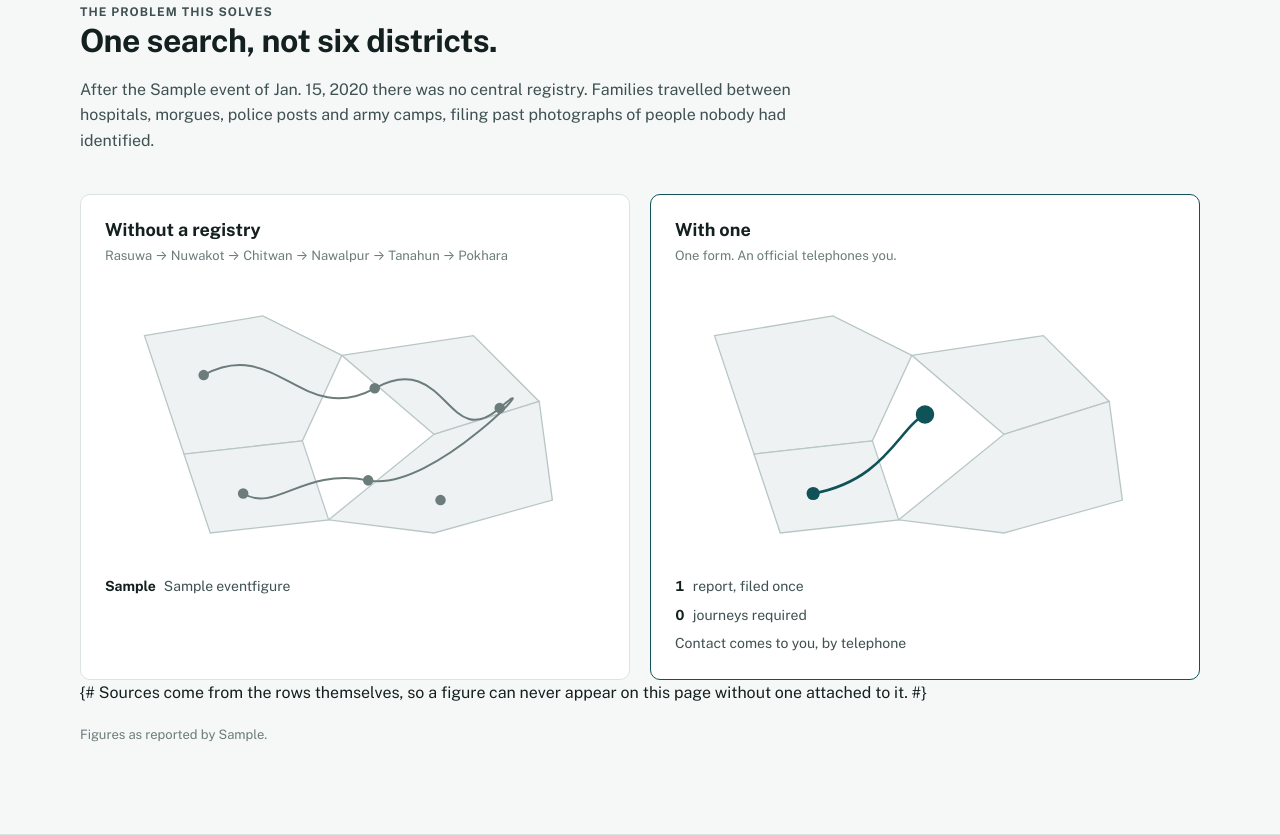
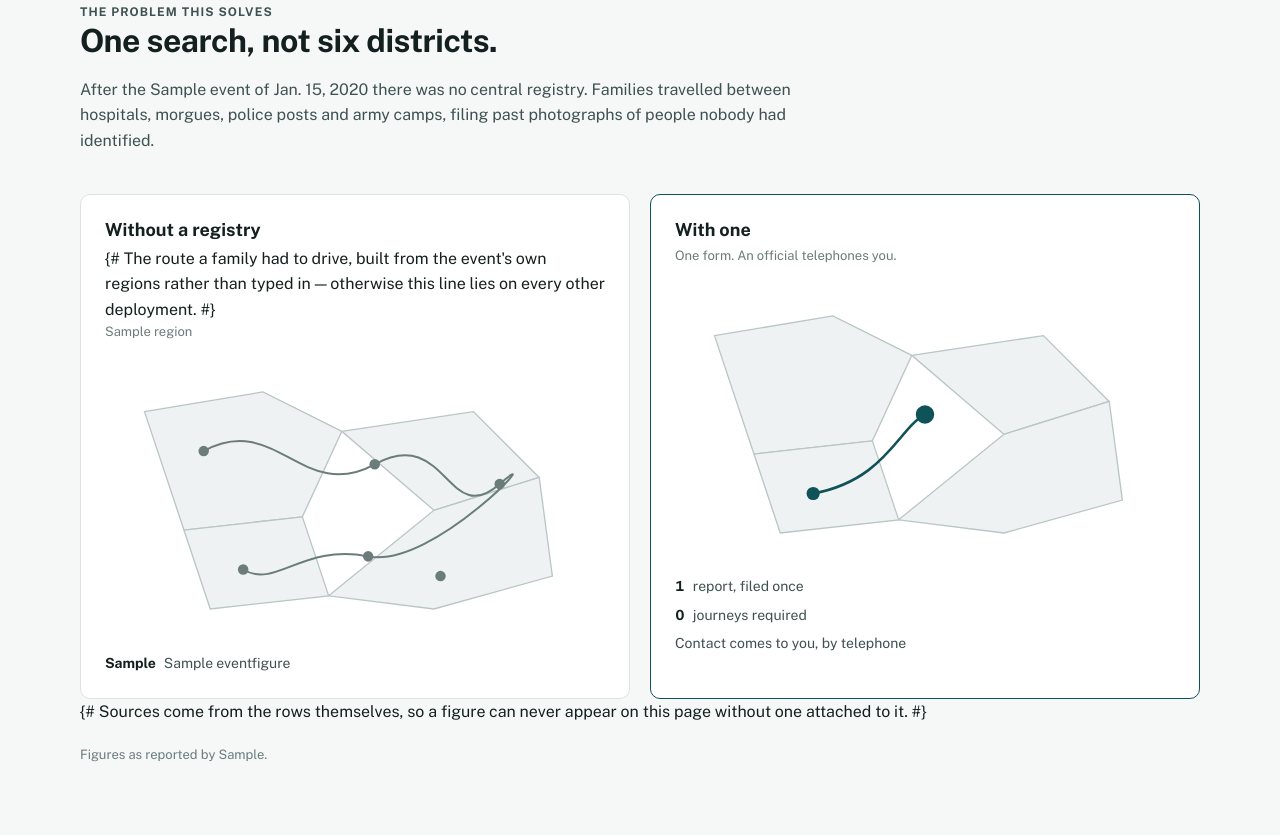
Before and after one commit to CAPTAINlevi12/khoj, a Django app: page / in a window 1280 px wide. Shown: the part 1368-2203 px from the top of the page. Run offline with Django 5.2, Linux system fonts and the light colour scheme; tables that the repository leaves empty hold one stand-in row (values such as "Sample post").

Commit message:
fix: remove the last three Nepal strings that survived the generalisation
Loading a different event exposed three places still hardcoded, each of which
would have printed Nepal text over another country's disaster:

The footer's source list named the Kathmandu Post and myRepublica directly.
It now regroups the sources off the figures actually rendered, so the citation
list cannot drift from what it is citing.

The problem band's travel route was a typed string of six district names. It
is now built from the event's own regions.

The match demo said "Last seen Timure, Rasuwa" and "Recovered below
Betrawati, 31 km downstream". Downstream is meaningless in an earthquake, so
the recovery line now branches on Event.geography_rule - downstream, downslope
or proximity - and the last-seen line takes the event's first region.

Verified by loading an unrelated event (Hatay earthquake, two Turkish
provinces): zero Nepal strings rendered, the route showed the Turkish
provinces, and the demo switched to "Recovered 2 km from the last-seen point".
Demo data removed afterwards and Bhotekoshi restored as primary.

Co-Authored-By: Claude Opus 5 <noreply@anthropic.com>

```diff
--- a/registry/templates/registry/_band_match.html
+++ b/registry/templates/registry/_band_match.html
@@ -61,7 +61,13 @@
             <button type="button" class="attr demo-toggle" aria-pressed="true"
                     data-signal="geo" data-points="13" data-max="15">
               <span class="tick">{% include "registry/_tick.html" %}</span>
-              {% translate "Last seen Timure, Rasuwa" %}
+              {% with place=event.regions.all|first %}
+                {% if place %}
+                  {% blocktranslate with name=place.name %}Last seen in {{ name }}{% endblocktranslate %}
+                {% else %}
+                  {% translate "Last seen inside the affected area" %}
+                {% endif %}
+              {% endwith %}
             </button>
           </li>
           <li>
@@ -121,7 +127,11 @@
           <li><span class="attr" aria-hidden="true"><span class="tick">{% include "registry/_tick.html" %}</span>{% translate "Tattoo, bird, left forearm" %}</span></li>
           <li><span class="attr" aria-hidden="true"><span class="tick">{% include "registry/_tick.html" %}</span>{% translate "Checked shirt (red/black), denim trousers" %}</span></li>
           <li><span class="attr" aria-hidden="true"><span class="tick">{% include "registry/_tick.html" %}</span>{% translate "Estimated age 30 to 40" %}</span></li>
-          <li><span class="attr" aria-hidden="true"><span class="tick">{% include "registry/_tick.html" %}</span>{% translate "Recovered below Betrawati, 31 km downstream" %}</span></li>
+          <li><span class="attr" aria-hidden="true"><span class="tick">{% include "registry/_tick.html" %}</span>{# The geography signal reads Event.geography_rule, so the demo has to say
+   what that rule actually is. "Downstream" is nonsense in an earthquake. #}
+{% if event.geography_rule == "downstream" %}{% translate "Recovered 31 km downstream of the last-seen point" %}
+{% elif event.geography_rule == "downslope" %}{% translate "Recovered downslope of the last-seen point" %}
+{% else %}{% translate "Recovered 2 km from the last-seen point" %}{% endif %}</span></li>
           <li><span class="attr" aria-hidden="true"><span class="tick">{% include "registry/_tick.html" %}</span>{% translate "Height 169 cm" %}</span></li>
           <li><span class="attr" aria-hidden="true"><span class="tick">{% include "registry/_tick.html" %}</span>{% translate "Male, medium build" %}</span></li>
         </ul>
--- a/registry/templates/registry/_band_problem.html
+++ b/registry/templates/registry/_band_problem.html
@@ -14,7 +14,12 @@
     <div class="compare">
       <div class="panel">
         <h3>{% translate "Without a registry" %}</h3>
-        <p class="panel-sub">{% translate "Rasuwa → Nuwakot → Chitwan → Nawalpur → Tanahun → Pokhara" %}</p>
+        {# The route a family had to drive, built from the event's own regions
+           rather than typed in — otherwise this line lies on every other
+           deployment. #}
+        <p class="panel-sub">
+          {% for r in event.regions.all %}{{ r.name }}{% if not forloop.last %} → {% endif %}{% endfor %}
+        </p>
 
         <svg class="map-svg" viewBox="0 0 380 210" role="img"
              aria-label="{% translate 'Six districts joined by a long tangled route' %}">
--- a/templates/base.html
+++ b/templates/base.html
@@ -121,14 +121,19 @@
           </ul>
         </div>
 
-        <div>
-          <h4>{% translate "Sources" %}</h4>
-          <ul class="note">
-            <li>{% translate "Kathmandu Post, Aug 2026" %}</li>
-            <li>{% translate "myRepublica, Aug 2026" %}</li>
-            <li>{% translate "UNDP Asia-Pacific, 2026" %}</li>
-          </ul>
-        </div>
+        {# Sources come from the figures actually shown on the page, so this
+           list can never drift away from what it is citing. #}
+        {% if primary_event.figures.all %}
+          <div>
+            <h4>{% translate "Sources" %}</h4>
+            <ul class="note">
+              {% regroup primary_event.figures.all by source as footer_sources %}
+              {% for group in footer_sources %}
+                {% if group.grouper %}<li>{{ group.grouper }}</li>{% endif %}
+              {% endfor %}
+            </ul>
+          </div>
+        {% endif %}
       </div>
 
       <p class="disclaimer">
```
